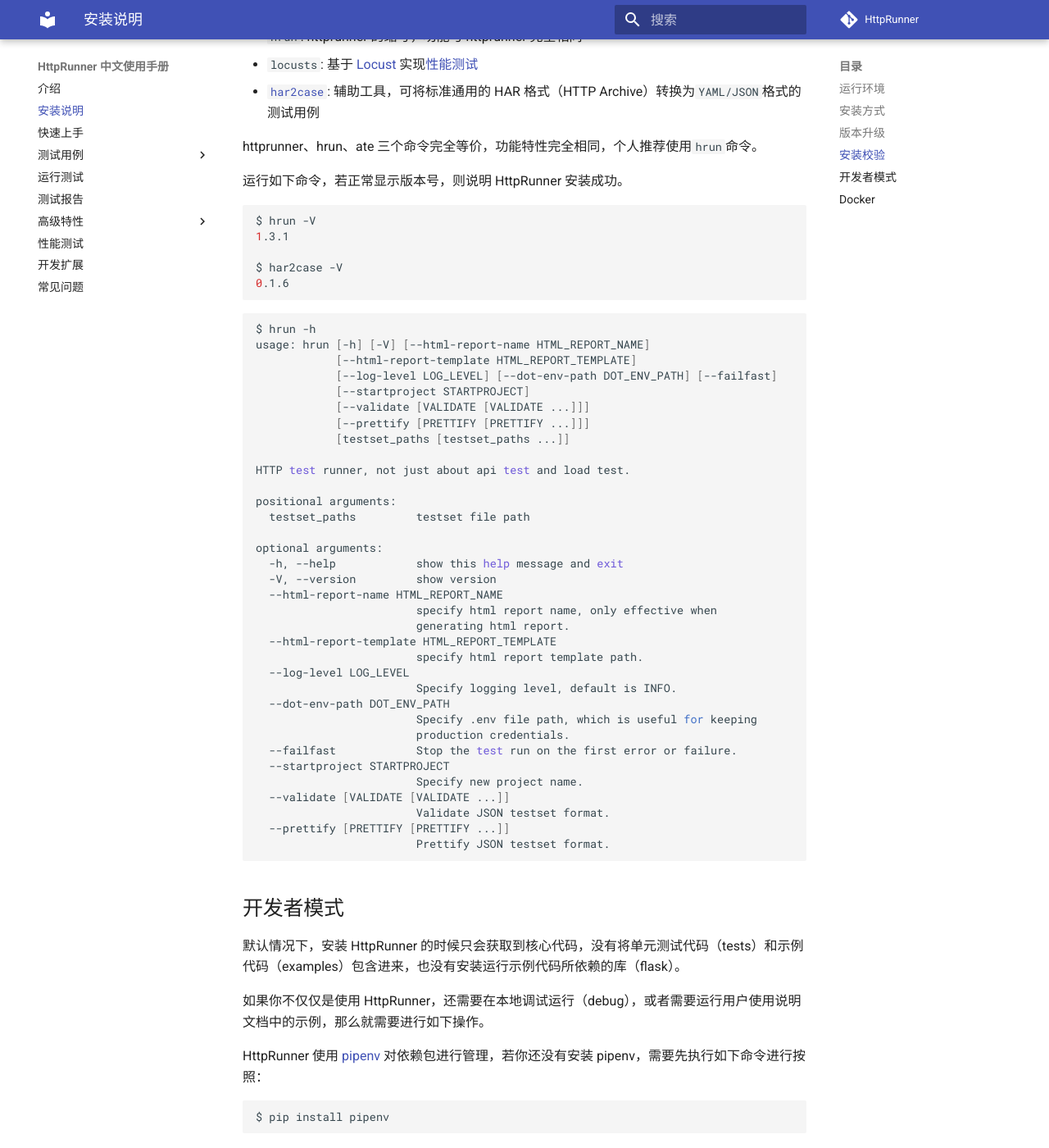
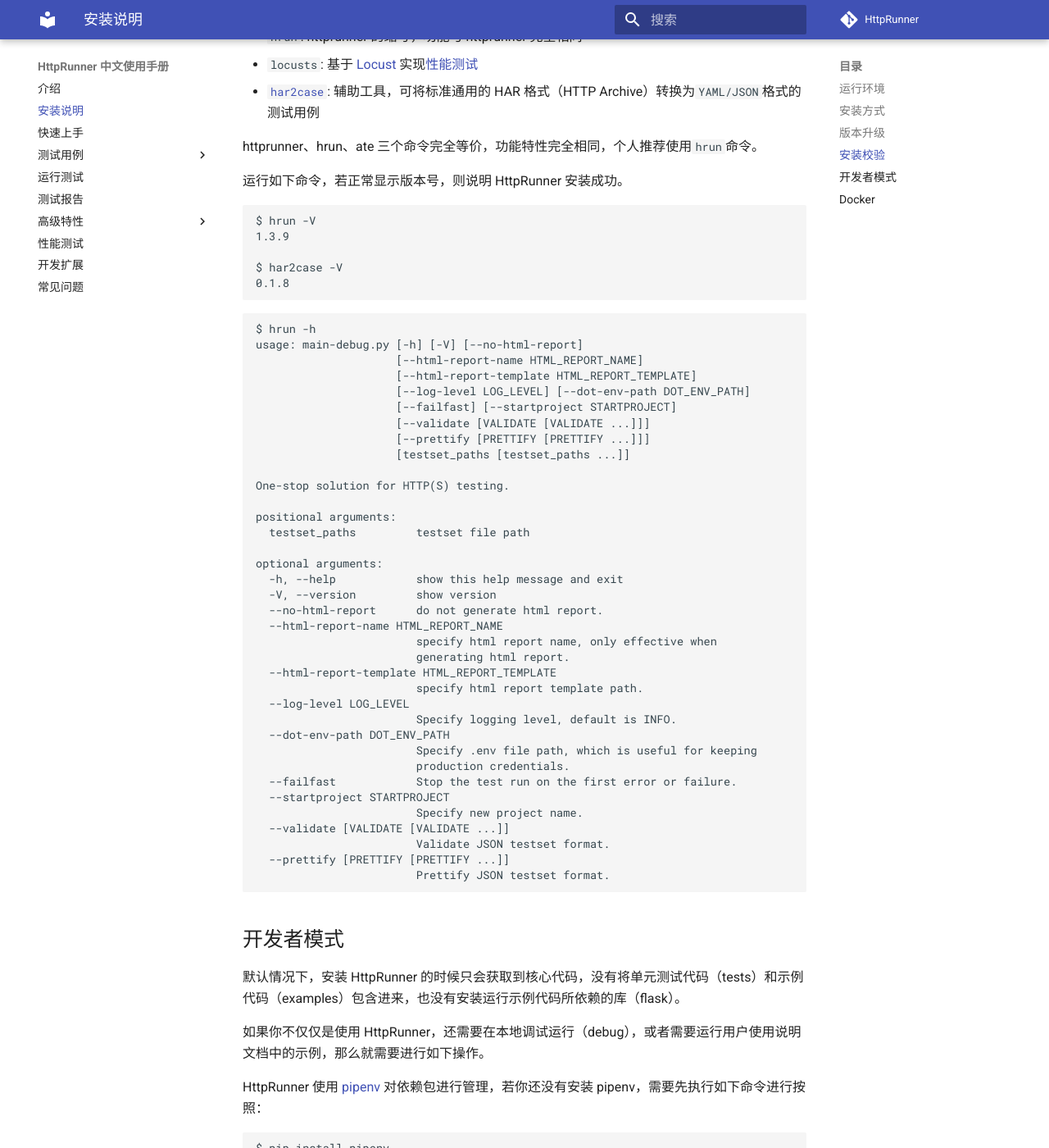
Before and after one commit to httprunner/docs-v1x, an MkDocs documentation site: the page built from docs/Installation.md, in a window 1280 px wide and 1400 px high, scrolled down 1188 px. Shown: the whole window at 82% size. Built offline with MkDocs 1.6.1 and Material for MkDocs 9.7.7, drawn with Linux system fonts in a browser that asks for light colours; comment, search, counter and statistics services are not loaded; old or Windows-style settings are respelled for this version of MkDocs.

Commit message:
update help info

````diff
--- a/docs/Installation.md
+++ b/docs/Installation.md
@@ -50,25 +50,26 @@
 
 运行如下命令，若正常显示版本号，则说明 HttpRunner 安装成功。
 
-```bash
+```text
 $ hrun -V
-1.3.1
+1.3.9
 
 $ har2case -V
-0.1.6
+0.1.8
 ```
 
-```bash
+```text
 $ hrun -h
-usage: hrun [-h] [-V] [--html-report-name HTML_REPORT_NAME]
-            [--html-report-template HTML_REPORT_TEMPLATE]
-            [--log-level LOG_LEVEL] [--dot-env-path DOT_ENV_PATH] [--failfast]
-            [--startproject STARTPROJECT]
-            [--validate [VALIDATE [VALIDATE ...]]]
-            [--prettify [PRETTIFY [PRETTIFY ...]]]
-            [testset_paths [testset_paths ...]]
+usage: main-debug.py [-h] [-V] [--no-html-report]
+                     [--html-report-name HTML_REPORT_NAME]
+                     [--html-report-template HTML_REPORT_TEMPLATE]
+                     [--log-level LOG_LEVEL] [--dot-env-path DOT_ENV_PATH]
+                     [--failfast] [--startproject STARTPROJECT]
+                     [--validate [VALIDATE [VALIDATE ...]]]
+                     [--prettify [PRETTIFY [PRETTIFY ...]]]
+                     [testset_paths [testset_paths ...]]
 
-HTTP test runner, not just about api test and load test.
+One-stop solution for HTTP(S) testing.
 
 positional arguments:
   testset_paths         testset file path
@@ -76,6 +77,7 @@
 optional arguments:
   -h, --help            show this help message and exit
   -V, --version         show version
+  --no-html-report      do not generate html report.
   --html-report-name HTML_REPORT_NAME
                         specify html report name, only effective when
                         generating html report.
````
